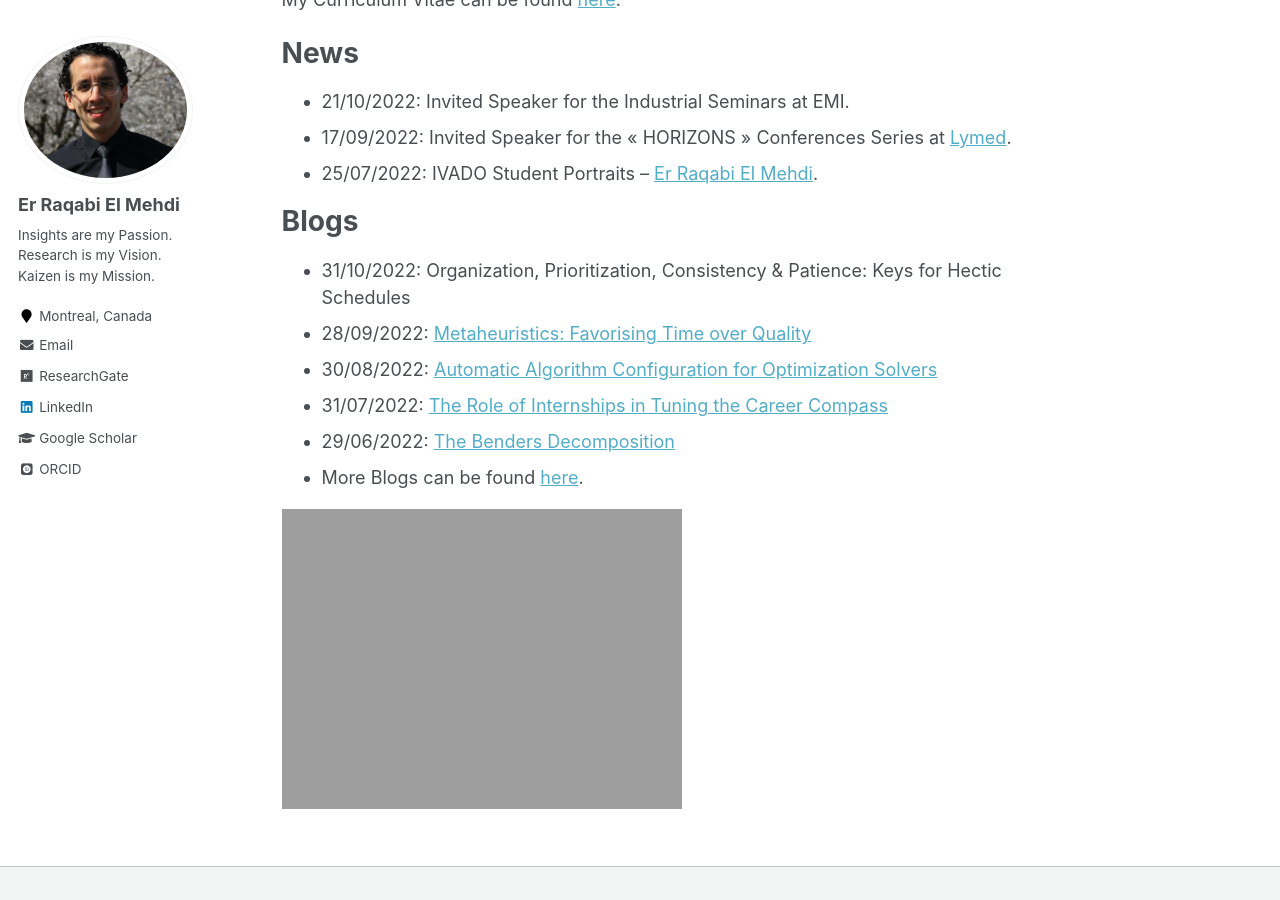
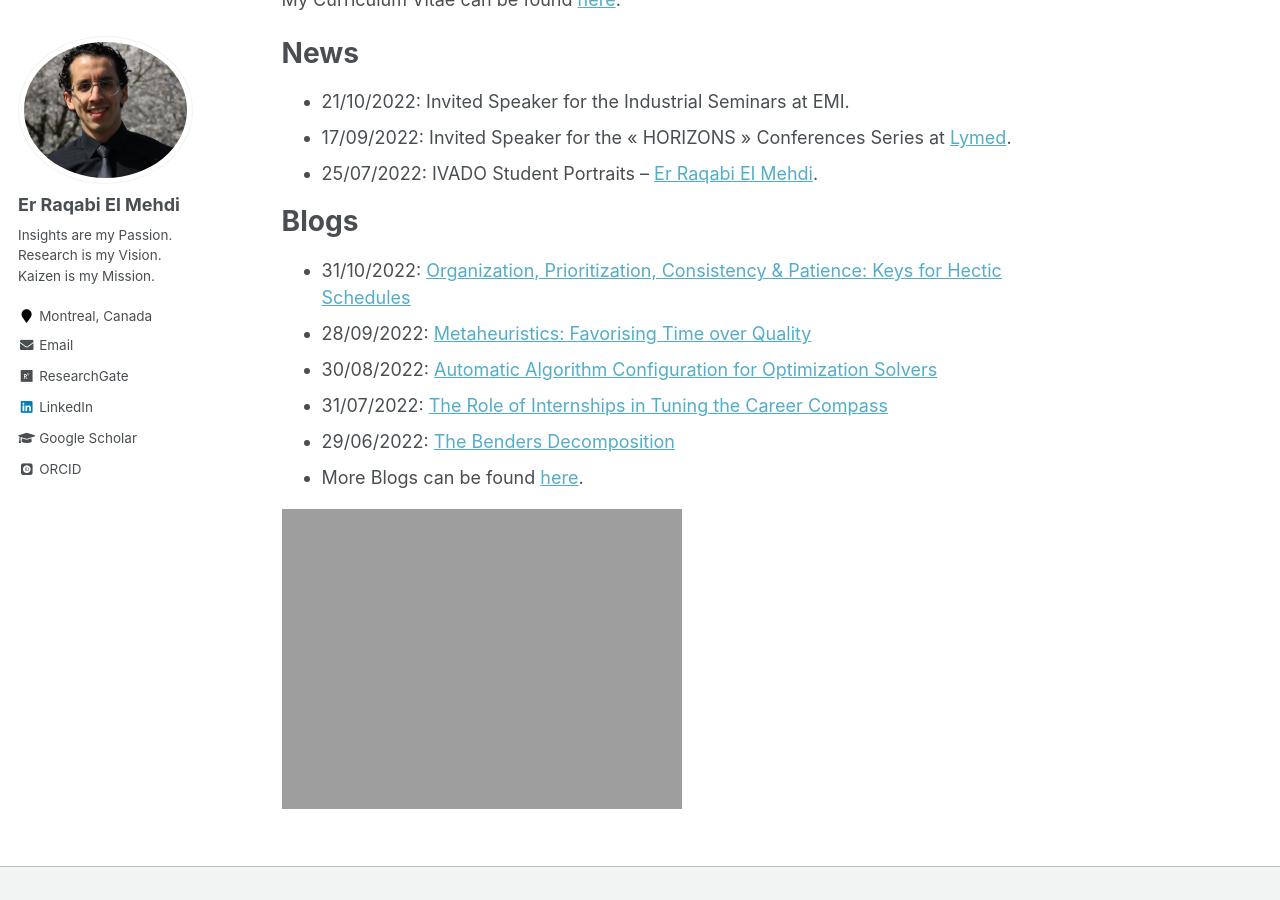
Before and after one commit to RqbMedi/rqbmedi.github.io, a Jekyll site: the page built from _pages/about.md, in a window 1280 px wide and 900 px high, scrolled down 553 px. Built offline with Jekyll 4.4.1, drawn with Linux system fonts in a browser that asks for light colours; some web fonts are replaced; part of the change alters nothing that is shown.

```diff
--- a/_pages/about.md
+++ b/_pages/about.md
@@ -24,7 +24,7 @@ News
 
 Blogs
 ======
-- 31/10/2022: Organization, Prioritization, Consistency & Patience: Keys for Hectic Schedules
+- 31/10/2022: [Organization, Prioritization, Consistency & Patience: Keys for Hectic Schedules](https://www.linkedin.com/pulse/organization-prioritization-consistency-patience-keys-er-raqabi/?trackingId=SwNT9X4wQ6%2BXu%2FHBCCnE8A%3D%3D)
 - 28/09/2022: [Metaheuristics: Favorising Time over Quality](https://erraqabielmehdi.medium.com/metaheuristics-favorising-time-over-quality-1c0c7a68fa37)
 - 30/08/2022: [Automatic Algorithm Configuration for Optimization Solvers](https://erraqabielmehdi.medium.com/automatic-algorithm-configuration-for-optimization-solvers-66ac3861a233)
 - 31/07/2022: [The Role of Internships in Tuning the Career Compass](https://www.linkedin.com/pulse/role-internships-tuning-career-compass-er-raqabi-el-mehdi-%E3%83%A9%E3%82%AB%E3%83%93-%E3%83%A1%E3%83%87%E3%82%A3/)
```
